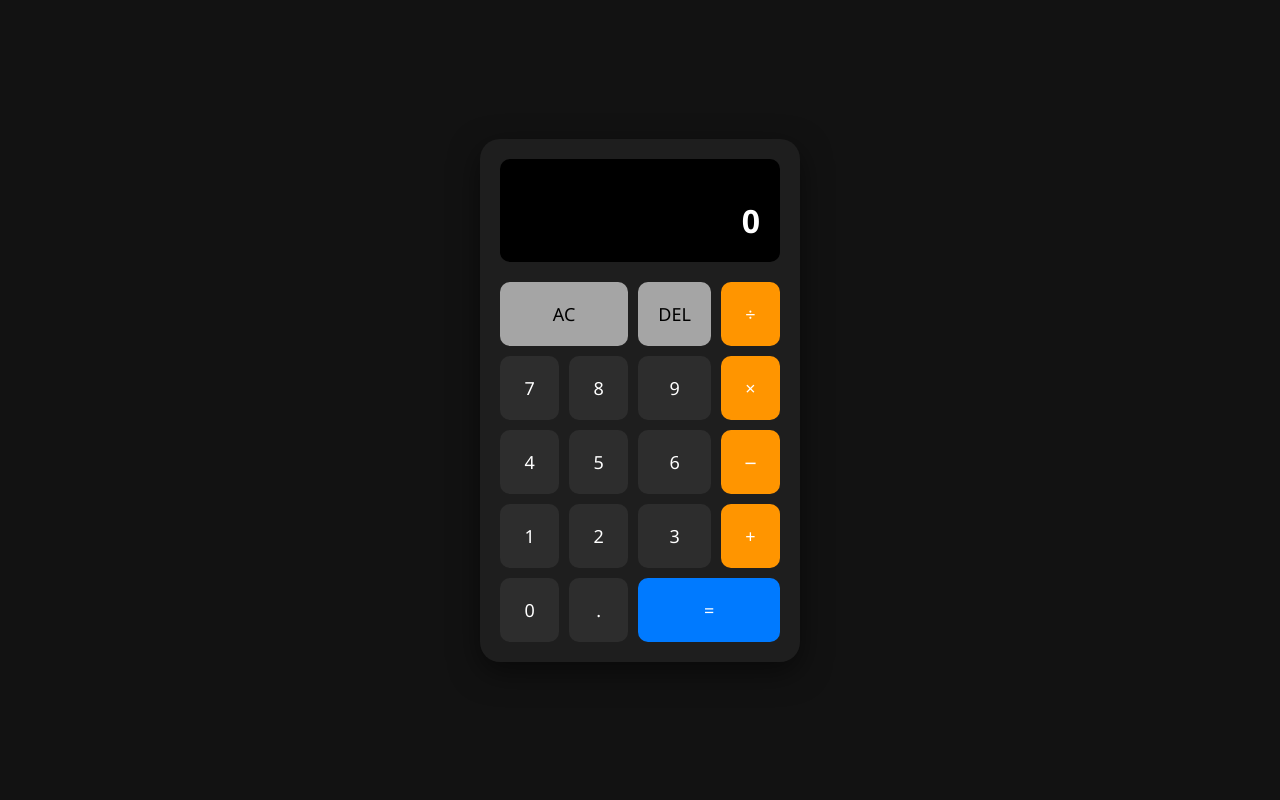
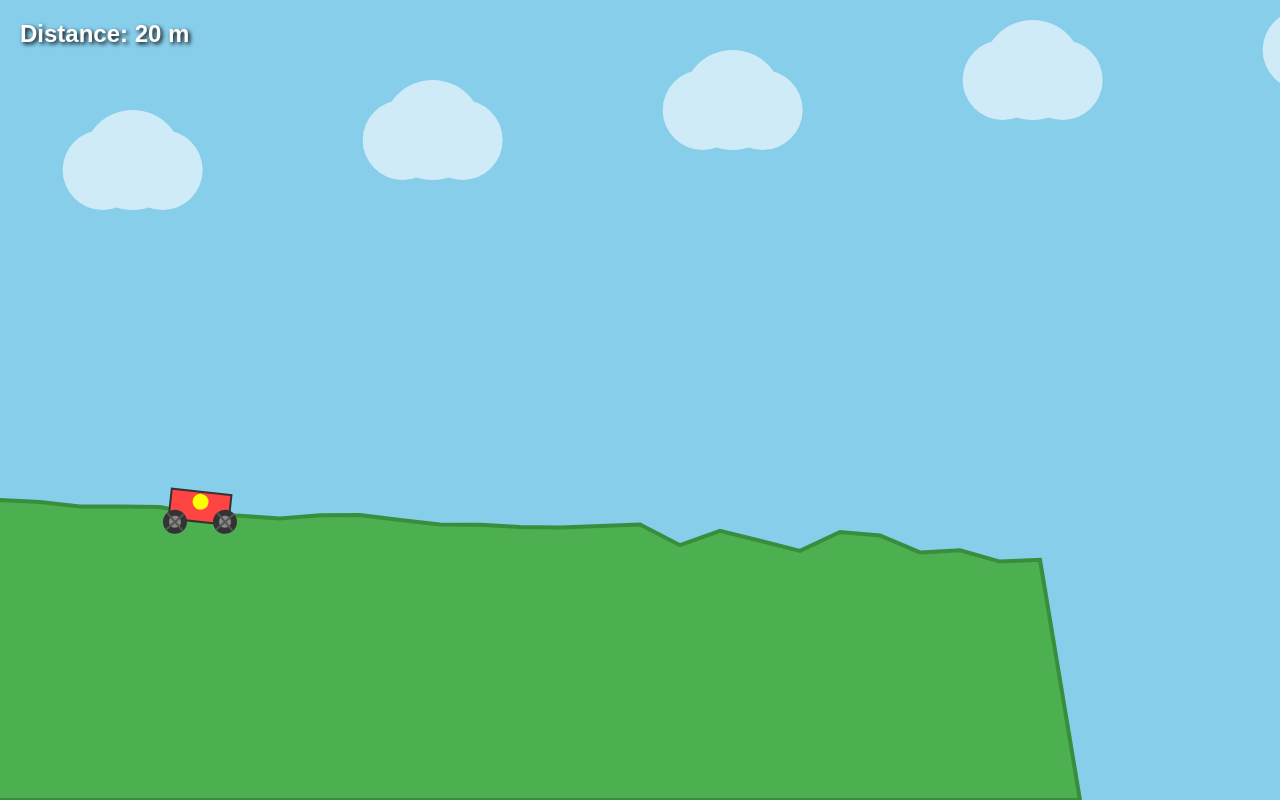
Before and after one commit to yyy586873-blip/Myserver-, a website: page index.html in a window 1280 px wide. Drawn offline with Linux system fonts and the light colour scheme.

Commit message:
Update index.html

```diff
--- a/index.html
+++ b/index.html
@@ -3,304 +3,443 @@
   <head>
     <meta charset="UTF-8">
     <meta name="viewport" content="width=device-width, initial-scale=1.0">
-    <title>Functional Calculator</title>
+    <title>Hill Climb Adventure</title>
 <style>
-        * {
+        body {
             margin: 0;
-            padding: 0;
-            box-sizing: border-box;
-            font-family: 'Segoe UI', Tahoma, Geneva, Verdana, sans-serif;
+            overflow: hidden;
+            background-color: #87CEEB; /* Sky Blue */
+            font-family: 'Arial', sans-serif;
         }
 
-        body {
-            display: flex;
-            justify-content: center;
-            align-items: center;
-            min-height: 100vh;
-            background-color: #121212;
+        canvas {
+            display: block;
         }
 
-        .calculator {
-            background-color: #1e1e1e;
-            padding: 20px;
-            border-radius: 20px;
-            box-shadow: 0 10px 30px rgba(0, 0, 0, 0.5);
-            width: 320px;
+        #ui-layer {
+            position: absolute;
+            top: 20px;
+            left: 20px;
+            color: white;
+            font-size: 24px;
+            font-weight: bold;
+            text-shadow: 2px 2px 4px #000;
+            pointer-events: none;
         }
 
-        .display {
-            background-color: #000;
-            color: #fff;
-            padding: 20px;
+        #game-over {
+            position: absolute;
+            top: 50%;
+            left: 50%;
+            transform: translate(-50%, -50%);
+            text-align: center;
+            display: none;
+            background: rgba(0, 0, 0, 0.8);
+            padding: 40px;
             border-radius: 10px;
-            text-align: right;
-            margin-bottom: 20px;
-            min-height: 80px;
-            display: flex;
-            flex-direction: column;
-            justify-content: flex-end;
-            word-wrap: break-word;
-            word-break: break-all;
+            color: white;
         }
 
-        .previous-operand {
-            font-size: 14px;
-            color: #aaa;
-            min-height: 20px;
+        #game-over h1 {
+            margin-top: 0;
+            font-size: 48px;
+            color: #ff4444;
         }
 
-        .current-operand {
-            font-size: 32px;
-            font-weight: bold;
+        #game-over button {
+            padding: 15px 30px;
+            font-size: 24px;
+            cursor: pointer;
+            background: #4CAF50;
+            color: white;
+            border: none;
+            border-radius: 5px;
+            margin-top: 20px;
         }
 
-        .buttons {
-            display: grid;
-            grid-template-columns: repeat(4, 1fr);
-            gap: 10px;
-        }
-
-        button {
-            padding: 20px;
-            font-size: 18px;
-            border: none;
-            border-radius: 10px;
-            cursor: pointer;
-            background-color: #2d2d2d;
-            color: #fff;
-            transition: background-color 0.2s, transform 0.1s;
-            font-weight: 500;
-        }
-
-        button:hover {
-            background-color: #3d3d3d;
-        }
-
-        button:active {
-            transform: scale(0.95);
-        }
-
-        button.span-two {
-            grid-column: span 2;
-        }
-
-        .btn-operator {
-            background-color: #ff9500;
-            color: #fff;
-        }
-
-        .btn-operator:hover {
-            background-color: #ffaa33;
-        }
-
-        .btn-clear, .btn-delete {
-            background-color: #a5a5a5;
-            color: #000;
-        }
-
-        .btn-clear:hover, .btn-delete:hover {
-            background-color: #c5c5c5;
-        }
-
-        .btn-equals {
-            background-color: #007aff;
-        }
-
-        .btn-equals:hover {
-            background-color: #3395ff;
+        #game-over button:hover {
+            background: #45a049;
         }
 </style>
   </head>
   <body>
 
-    <div class="calculator">
-	  <div class="display">
-		<div class="previous-operand" id="previous-operand"></div>
-		<div class="current-operand" id="current-operand">0</div>
-	  </div>
-	  <div class="buttons">
-		<button class="btn-clear span-two" id="clear">AC</button>
-		<button class="btn-delete" id="delete">DEL</button>
-		<button class="btn-operator" id="divide">÷</button>
-
-		<button id="7">7</button>
-		<button id="8">8</button>
-		<button id="9">9</button>
-		<button class="btn-operator" id="multiply">×</button>
-
-		<button id="4">4</button>
-		<button id="5">5</button>
-		<button id="6">6</button>
-		<button class="btn-operator" id="subtract">−</button>
-
-		<button id="1">1</button>
-		<button id="2">2</button>
-		<button id="3">3</button>
-		<button class="btn-operator" id="add">+</button>
-
-		<button id="0">0</button>
-		<button id="decimal">.</button>
-		<button class="btn-equals span-two" id="equals">=</button>
-	  </div>
+    <div id="ui-layer">
+	  Distance: <span id="distance">0</span> m
     </div>
 
+    <div id="game-over">
+	  <h1>CRASHED!</h1>
+	  <p>You flipped over.</p>
+	  <button onclick="resetGame()">Try Again</button>
+    </div>
+
+    <canvas id="gameCanvas"></canvas>
+
 <script>
-        class Calculator {
-            constructor(previousOperandTextElement, currentOperandTextElement) {
-                this.previousOperandTextElement = previousOperandTextElement;
-                this.currentOperandTextElement = currentOperandTextElement;
-                this.clear();
-            }
+        const canvas = document.getElementById('gameCanvas');
+        const ctx = canvas.getContext('2d');
+        const distanceEl = document.getElementById('distance');
+        const gameOverScreen = document.getElementById('game-over');
 
-            clear() {
-                this.currentOperand = '0';
-                this.previousOperand = '';
-                this.operation = undefined;
-                this.updateDisplay();
-            }
+        // Resize handling
+        function resize() {
+            canvas.width = window.innerWidth;
+            canvas.height = window.innerHeight;
+        }
+        window.addEventListener('resize', resize);
+        resize();
 
-            delete() {
-                if (this.currentOperand === '0') return;
-                this.currentOperand = this.currentOperand.toString().slice(0, -1);
-                if (this.currentOperand === '' || this.currentOperand === '-') {
-                    this.currentOperand = '0';
-                }
-                this.updateDisplay();
-            }
+        // Input handling
+        const keys = {
+            right: false,
+            left: false
+        };
 
-            appendNumber(number) {
-                if (number === '.' && this.currentOperand.includes('.')) return;
-                if (this.currentOperand === '0' && number !== '.') {
-                    this.currentOperand = number.toString();
-                } else {
-                    this.currentOperand = `${this.currentOperand}${number}`;
-                }
-                this.updateDisplay();
-            }
+        window.addEventListener('keydown', (e) => {
+            if (e.code === 'ArrowRight' || e.code === 'KeyD') keys.right = true;
+            if (e.code === 'ArrowLeft' || e.code === 'KeyA') keys.left = true;
+        });
 
-            chooseOperation(operation) {
-                if (this.currentOperand === '') return;
-                if (this.previousOperand !== '') {
-                    this.compute();
-                }
-                this.operation = operation;
-                this.previousOperand = this.currentOperand;
-                this.currentOperand = '';
-                this.updateDisplay();
-            }
+        window.addEventListener('keyup', (e) => {
+            if (e.code === 'ArrowRight' || e.code === 'KeyD') keys.right = false;
+            if (e.code === 'ArrowLeft' || e.code === 'KeyA') keys.left = false;
+        });
 
-            compute() {
-                let computation;
-                const prev = parseFloat(this.previousOperand);
-                const current = parseFloat(this.currentOperand);
-                if (isNaN(prev) || isNaN(current)) return;
+        // Game Constants
+        const GRAVITY = 0.2;
+        const FRICTION = 0.98;
+        const ENGINE_POWER = 0.3;
+        const MAX_SPEED = 12;
+        const SUSPENSION_STIFFNESS = 0.15;
+        const SUSPENSION_DAMPING = 0.85;
+        const TERRAIN_BLOCK_SIZE = 40;
 
-                switch (this.operation) {
-                    case '+':
-                        computation = prev + current;
-                        break;
-                    case '−':
-                        computation = prev - current;
-                        break;
-                    case '×':
-                        computation = prev * current;
-                        break;
-                    case '÷':
-                        if (current === 0) {
-                            alert("Cannot divide by zero");
-                            this.clear();
-                            return;
-                        }
-                        computation = prev / current;
-                        break;
-                    default:
-                        return;
+        // Game State
+        let cameraX = 0;
+        let distanceTraveled = 0;
+        let isGameOver = false;
+
+        // Car Object
+        const car = {
+            x: 200,
+            y: 300,
+            vx: 0,
+            vy: 0,
+            width: 60,
+            height: 30,
+            wheelRadius: 12,
+            wheelOffsetX: 25, // Distance from center to wheel
+            wheelYOffset: 15,  // Distance from center to wheel Y
+            angle: 0,
+            angularVelocity: 0,
+            onGround: false,
+
+            // Physics state for suspension
+            rearSuspension: {
+                extension: 0,
+                velocity: 0
+            },
+            frontSuspension: {
+                extension: 0,
+                velocity: 0
+            },
+
+            update: function() {
+                if (isGameOver) return;
+
+                // Apply Gravity
+                this.vy += GRAVITY;
+
+                // Input Handling
+                if (this.onGround) {
+                    if (keys.right) {
+                        this.vx += ENGINE_POWER;
+                    }
+                    if (keys.left) {
+                        this.vx -= ENGINE_POWER;
+                    }
                 }
 
-                // Handle floating point precision issues roughly
-                this.currentOperand = Math.round(computation * 100000000) / 100000000;
-                this.operation = undefined;
-                this.previousOperand = '';
-                this.updateDisplay();
+                // Cap Speed
+                if (this.vx > MAX_SPEED) this.vx = MAX_SPEED;
+                if (this.vx < -MAX_SPEED) this.vx = -MAX_SPEED;
+
+                // Friction
+                this.vx *= FRICTION;
+
+                // Update Position
+                this.x += this.vx;
+                this.y += this.vy;
+
+                // Calculate Terrain Height at car's X positions
+                const rearWheelX = this.x - this.wheelOffsetX * Math.cos(this.angle);
+                const frontWheelX = this.x + this.wheelOffsetX * Math.cos(this.angle);
+
+                const rearTerrainY = getTerrainHeight(rearWheelX);
+                const frontTerrainY = getTerrainHeight(frontWheelX);
+
+                // Determine if wheels are touching ground
+                const rearWheelBottom = this.y + this.wheelYOffset - this.wheelRadius;
+                const frontWheelBottom = this.y + this.wheelYOffset - this.wheelRadius;
+
+                // Simple collision resolution
+                let hitBack = false;
+                let hitFront = false;
+
+                // Check Rear Wheel
+                if (rearWheelBottom > rearTerrainY) {
+                    hitBack = true;
+                    this.y -= (rearWheelBottom - rearTerrainY);
+                    this.vy *= 0.8; // Bounce dampening
+                }
+
+                // Check Front Wheel
+                if (frontWheelBottom > frontTerrainY) {
+                    hitFront = true;
+                    this.y -= (frontWheelBottom - frontTerrainY);
+                    this.vy *= 0.8;
+                }
+
+                this.onGround = hitBack || hitFront;
+
+                // Calculate Target Angle based on terrain slope
+                let targetAngle = 0;
+                if (this.onGround) {
+                    // Calculate angle between rear and front wheel contact points
+                    const dy = frontTerrainY - rearTerrainY;
+                    const dx = frontWheelX - rearWheelX;
+                    targetAngle = Math.atan2(dy, dx);
+                }
+
+                // Spring Physics for Rotation (Suspension)
+                // If the car body angle is different from the terrain angle, apply torque
+                const angleDiff = targetAngle - this.angle;
+                this.angularVelocity += angleDiff * 0.1; // Spring constant
+                this.angularVelocity *= 0.85; // Damping
+                this.angle += this.angularVelocity;
+
+                // Head Over Heels Detection (Game Over)
+                // If the car rotates too far (e.g., upside down)
+                if (Math.abs(this.angle) > Math.PI * 0.8) {
+                    // Check if the "roof" of the car hits the ground
+                    // Simple check: if angle is near PI and y is high enough relative to terrain
+                    // Or simpler: if angle > 100 degrees and we are moving
+                    if (Math.abs(this.angle) > Math.PI / 1.2) {
+                         // Check if the center of mass is below the wheels relative to the slope
+                         // Simplified: If angle is very high, crash.
+                         // Let's use a simpler heuristic: if angle > 90 deg and we have velocity
+                         // Or just check if the top of the car hits the ground
+
+                         // Get terrain height at center
+                         const centerTerrainY = getTerrainHeight(this.x);
+                         const carTopY = this.y - this.height / 2;
+
+                         if (carTopY > centerTerrainY - 10) {
+                             triggerGameOver();
+                         }
+                    }
+                }
+
+                // Also crash if stuck in ground for too long (simplified)
+                if (hitBack && hitFront && Math.abs(this.angle) > 1) {
+                     // Check if top hits ground
+                     const centerTerrainY = getTerrainHeight(this.x);
+                     const carTopY = this.y - this.height / 2;
+                     if (carTopY > centerTerrainY - 5) {
+                         triggerGameOver();
+                     }
+                }
+
+                // Update Distance
+                if (this.x > distanceTraveled) {
+                    distanceTraveled = this.x;
+                }
+                distanceEl.innerText = Math.floor(distanceTraveled / 10);
+            },
+
+            draw: function() {
+                ctx.save();
+                ctx.translate(this.x, this.y);
+                ctx.rotate(this.angle);
+
+                // Draw Car Body
+                ctx.fillStyle = '#FF4444'; // Red Car
+                ctx.fillRect(-30, -15, 60, 30);
+
+                // Draw Driver
+                ctx.fillStyle = '#FFFF00'; // Yellow Helmet
+                ctx.beginPath();
+                ctx.arc(0, -5, 8, 0, Math.PI * 2);
+                ctx.fill();
+
+                // Draw Car Frame/Chassis detail
+                ctx.strokeStyle = '#333';
+                ctx.lineWidth = 2;
+                ctx.strokeRect(-30, -15, 60, 30);
+
+                ctx.restore();
+
+                // Draw Wheels (Independent rotation, but follow body angle for suspension visualization)
+                // Rear Wheel
+                this.drawWheel(this.x - this.wheelOffsetX, this.y + this.wheelYOffset, this.angle);
+                // Front Wheel
+                this.drawWheel(this.x + this.wheelOffsetX, this.y + this.wheelYOffset, this.angle);
+            },
+
+            drawWheel: function(x, y, bodyAngle) {
+                ctx.save();
+                ctx.translate(x, y);
+                // Wheels rotate independently of the car body tilt, but stay attached to the chassis position
+                // For visual suspension, we don't rotate the wheel itself with the body,
+                // we just draw it at the calculated position relative to the car center.
+                // However, to look good, let's add a little bounce based on terrain
+                ctx.rotate(Date.now() / 100); // Spin animation
+
+                ctx.fillStyle = '#333';
+                ctx.beginPath();
+                ctx.arc(0, 0, this.wheelRadius, 0, Math.PI * 2);
+                ctx.fill();
+
+                // Rim
+                ctx.fillStyle = '#888';
+                ctx.beginPath();
+                ctx.arc(0, 0, this.wheelRadius / 2, 0, Math.PI * 2);
+                ctx.fill();
+
+                // Spokes
+                ctx.strokeStyle = '#555';
+                ctx.lineWidth = 2;
+                ctx.beginPath();
+                ctx.moveTo(-this.wheelRadius, 0);
+                ctx.lineTo(this.wheelRadius, 0);
+                ctx.moveTo(0, -this.wheelRadius);
+                ctx.lineTo(0, this.wheelRadius);
+                ctx.stroke();
+
+                ctx.restore();
             }
+        };
 
-            getDisplayNumber(number) {
-                const stringNumber = number.toString();
-                const integerDigits = parseFloat(stringNumber.split('.')[0]);
-                const decimalDigits = stringNumber.split('.')[1];
-                let integerDisplay;
-                if (isNaN(integerDigits)) {
-                    integerDisplay = '';
-                } else {
-                    integerDisplay = integerDigits.toLocaleString('en', { maximumFractionDigits: 0 });
-                }
-                if (decimalDigits != null) {
-                    return `${integerDisplay}.${decimalDigits}`;
-                } else {
-                    return integerDisplay;
+        // Terrain Generation
+        const terrainPoints = [];
+        const pointCount = 2000; // Generate enough points for a long track
+
+        function generateTerrain() {
+            terrainPoints.length = 0;
+            let y = canvas.height / 2;
+            for (let i = 0; i < pointCount; i++) {
+                // Create hills
+                const frequency = 0.01 + (Math.random() * 0.005);
+                const amplitude = 50 + (Math.random() * 50);
+
+                // Use sine waves for smooth hills
+                const noise = Math.sin(i * frequency) * amplitude +
+                              Math.sin(i * frequency * 2.5) * (amplitude / 2);
+
+                y = (canvas.height / 2 + 100) + noise;
+                terrainPoints.push({x: i * TERRAIN_BLOCK_SIZE, y: y});
+            }
+        }
+
+        function getTerrainHeight(x) {
+            // Find the segment
+            const index = Math.floor(x / TERRAIN_BLOCK_SIZE);
+            const nextIndex = index + 1;
+
+            if (index < 0) return terrainPoints[0].y;
+            if (index >= terrainPoints.length - 1) return terrainPoints[terrainPoints.length - 1].y;
+
+            const p1 = terrainPoints[index];
+            const p2 = terrainPoints[nextIndex];
+
+            // Lerp
+            const t = (x - p1.x) / TERRAIN_BLOCK_SIZE;
+            return p1.y + (p2.y - p1.y) * t;
+        }
+
+        function drawTerrain() {
+            ctx.fillStyle = '#4CAF50'; // Grass Green
+            ctx.strokeStyle = '#388E3C'; // Darker Green
+
+            ctx.beginPath();
+            // Start from bottom left of screen to bottom right
+            const startX = Math.floor(cameraX / TERRAIN_BLOCK_SIZE) * TERRAIN_BLOCK_SIZE;
+            const endX = startX + canvas.width + TERRAIN_BLOCK_SIZE;
+
+            ctx.moveTo(cameraX, canvas.height); // Bottom left corner
+
+            // Draw only visible terrain to save performance
+            for (let i = 0; i < terrainPoints.length; i++) {
+                if (terrainPoints[i].x > startX && terrainPoints[i].x < endX) {
+                    ctx.lineTo(terrainPoints[i].x, terrainPoints[i].y);
                 }
             }
 
-            updateDisplay() {
-                this.currentOperandTextElement.innerText = this.getDisplayNumber(this.currentOperand);
-                if (this.operation != null) {
-                    this.previousOperandTextElement.innerText =
-                        `${this.getDisplayNumber(this.previousOperand)} ${this.operation}`;
-                } else {
-                    this.previousOperandTextElement.innerText = '';
-                }
+            ctx.lineTo(endX, canvas.height); // Bottom right corner
+            ctx.closePath();
+            ctx.fill();
+
+            // Draw line on top
+            ctx.lineWidth = 4;
+            ctx.stroke();
+        }
+
+        function drawBackground() {
+            // Simple cloud effect
+            ctx.fillStyle = 'rgba(255, 255, 255, 0.6)';
+            for(let i=0; i<5; i++) {
+                let cloudX = (cameraX * 0.1 + i * 300) % (canvas.width + 200);
+                let cloudY = 50 + i * 30;
+                ctx.beginPath();
+                ctx.arc(canvas.width - cloudX, cloudY, 40, 0, Math.PI*2);
+                ctx.arc(canvas.width - cloudX + 30, cloudY - 10, 50, 0, Math.PI*2);
+                ctx.arc(canvas.width - cloudX + 60, cloudY, 40, 0, Math.PI*2);
+                ctx.fill();
             }
         }
 
-        const numberButtons = document.querySelectorAll('[id^="number"], [id^="0"], [id^="1"], [id^="2"], [id^="3"], [id^="4"], [id^="5"], [id^="6"], [id^="7"], [id^="8"], [id^="9"], [id="decimal"]');
-        const operationButtons = document.querySelectorAll('.btn-operator');
-        const equalsButton = document.getElementById('equals');
-        const deleteButton = document.getElementById('delete');
-        const allClearButton = document.getElementById('clear');
-        const previousOperandTextElement = document.getElementById('previous-operand');
-        const currentOperandTextElement = document.getElementById('current-operand');
+        function triggerGameOver() {
+            isGameOver = true;
+            gameOverScreen.style.display = 'block';
+        }
 
-        const calculator = new Calculator(previousOperandTextElement, currentOperandTextElement);
+        function resetGame() {
+            isGameOver = false;
+            gameOverScreen.style.display = 'none';
+            car.x = 200;
+            car.y = 300;
+            car.vx = 0;
+            car.vy = 0;
+            car.angle = 0;
+            car.angularVelocity = 0;
+            distanceTraveled = 0;
+            generateTerrain();
+        }
 
-        numberButtons.forEach(button => {
-            button.addEventListener('click', () => {
-                calculator.appendNumber(button.innerText);
-            });
-        });
+        function updateCamera() {
+            // Camera follows car
+            cameraX = car.x - canvas.width / 3;
+        }
 
-        operationButtons.forEach(button => {
-            button.addEventListener('click', () => {
-                calculator.chooseOperation(button.innerText);
-            });
-        });
+        function loop() {
+            // Clear Canvas
+            ctx.clearRect(0, 0, canvas.width, canvas.height);
 
-        equalsButton.addEventListener('click', () => {
-            calculator.compute();
-        });
+            updateCamera();
+            car.update();
 
-        allClearButton.addEventListener('click', () => {
-            calculator.clear();
-        });
+            drawBackground();
+            drawTerrain();
+            car.draw();
 
-        deleteButton.addEventListener('click', () => {
-            calculator.delete();
-        });
+            requestAnimationFrame(loop);
+        }
 
-        // Keyboard Support
-        document.addEventListener('keydown', (e) => {
-            if (e.key >= '0' && e.key <= '9') calculator.appendNumber(e.key);
-            if (e.key === '.') calculator.appendNumber('.');
-            if (e.key === '+') calculator.chooseOperation('+');
-            if (e.key === '-') calculator.chooseOperation('−');
-            if (e.key === '*') calculator.chooseOperation('×');
-            if (e.key === '/') {
-                e.preventDefault();
-                calculator.chooseOperation('÷');
-            }
-            if (e.key === 'Enter' || e.key === '=') calculator.compute();
-            if (e.key === 'Backspace') calculator.delete();
-            if (e.key === 'Escape') calculator.clear();
-        });
+        // Init
+        generateTerrain();
+        loop();
+
 </script>
 
   </body>
```
